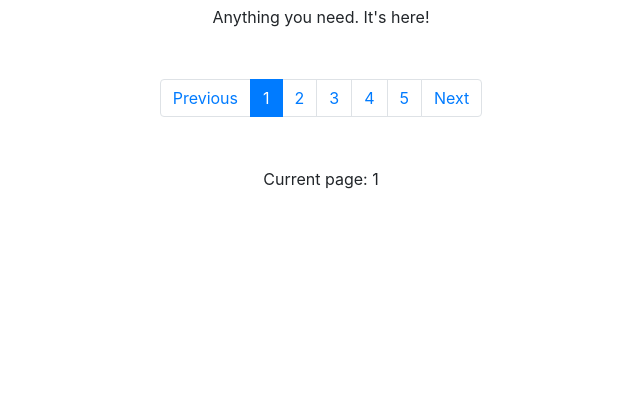
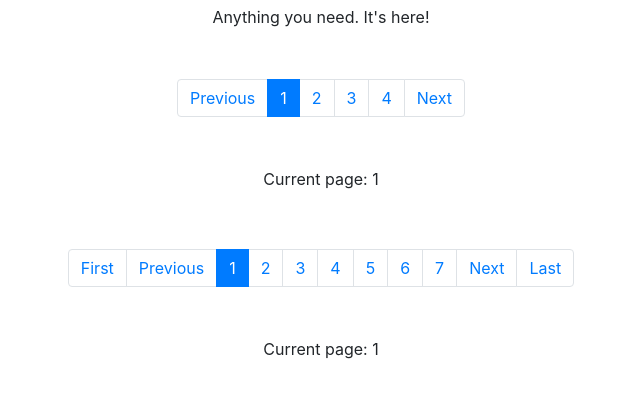
Before and after one commit to jounger/pagination-jquery-plugin, a plain HTML site: page index.html in a window 1280 px wide. Shown: the part 101-498 px from the top of the page, without its empty margins (319-959 px from the left). Drawn offline with nearby package versions, Linux system fonts and the light colour scheme.

Commit message:
new update

```diff
--- a/index.html
+++ b/index.html
@@ -26,9 +26,14 @@
         <h1>Pagination Plugin</h1>
         <p>Anything you need. It's here!</p>
         <div class="demo">
-            <div id="page">
+            <div id="page1">
             </div>
-            <label id="info">Page information will be displayed here.</label>
+            <label id="info1">Page information will be displayed here.</label>
+        </div>
+        <div class="demo">
+            <div id="page2">
+            </div>
+            <label id="info2">Page information will be displayed here.</label>
         </div>
     </div>
 </div>
@@ -39,14 +44,24 @@
 <script type="text/javascript">
 $(function() {
 	console.log( "ready!" );
-	$('#page').Pagination({
-            size: 87,
-            pageShow: 5,
-            page: 1,
-            limit: 10,
-    	}, function(obj){
-            	$('#info').html('Current page: ' + obj.page);
-    	});
+    $('#page1').Pagination({
+        size: 108,
+        pageShow: 4,
+        page: 1,
+        limit: 10,
+        boundary: false,
+    }, function(obj){
+            $('#info1').html('Current page: ' + obj.page);
+    });
+    $('#page2').Pagination({
+        size: 108,
+        pageShow: 7,
+        page: 1,
+        limit: 10,
+        boundary: true,
+    }, function(obj){
+            $('#info2').html('Current page: ' + obj.page);
+    });
 });
 
 </script>
```
